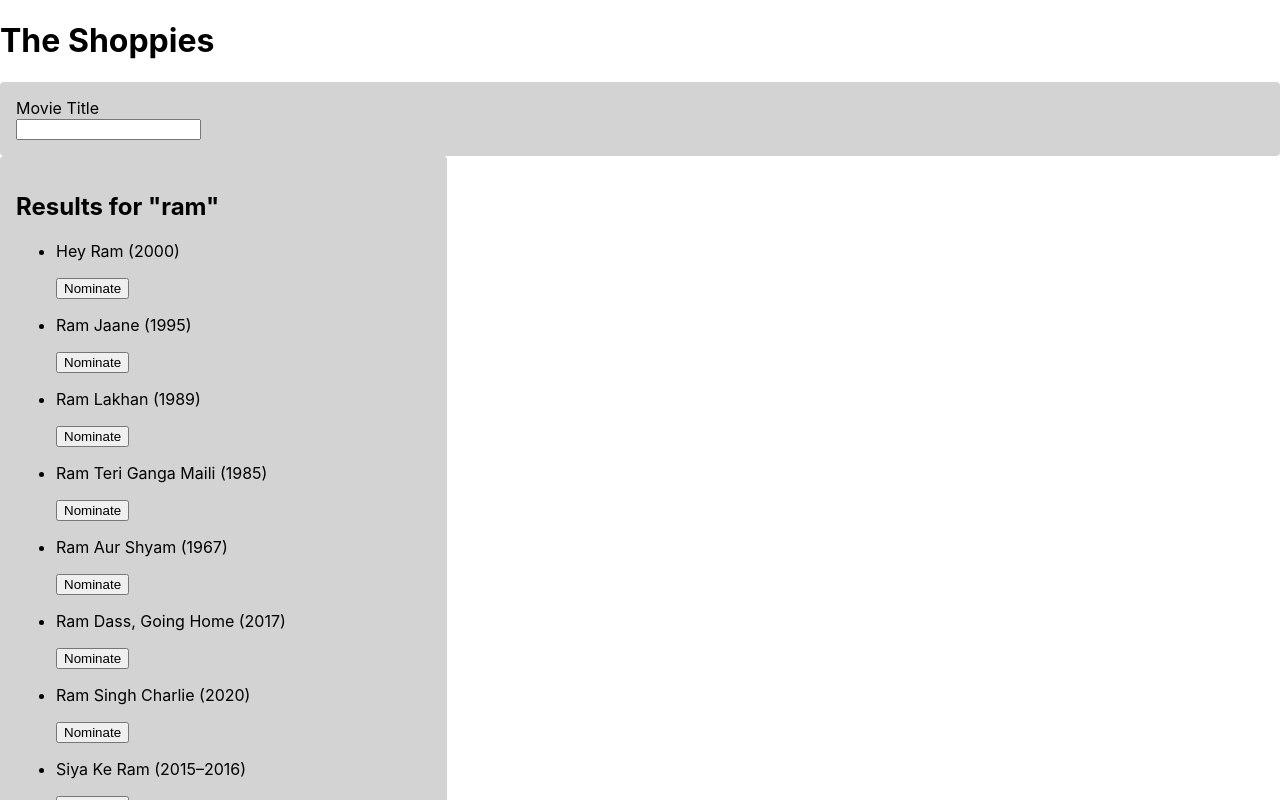
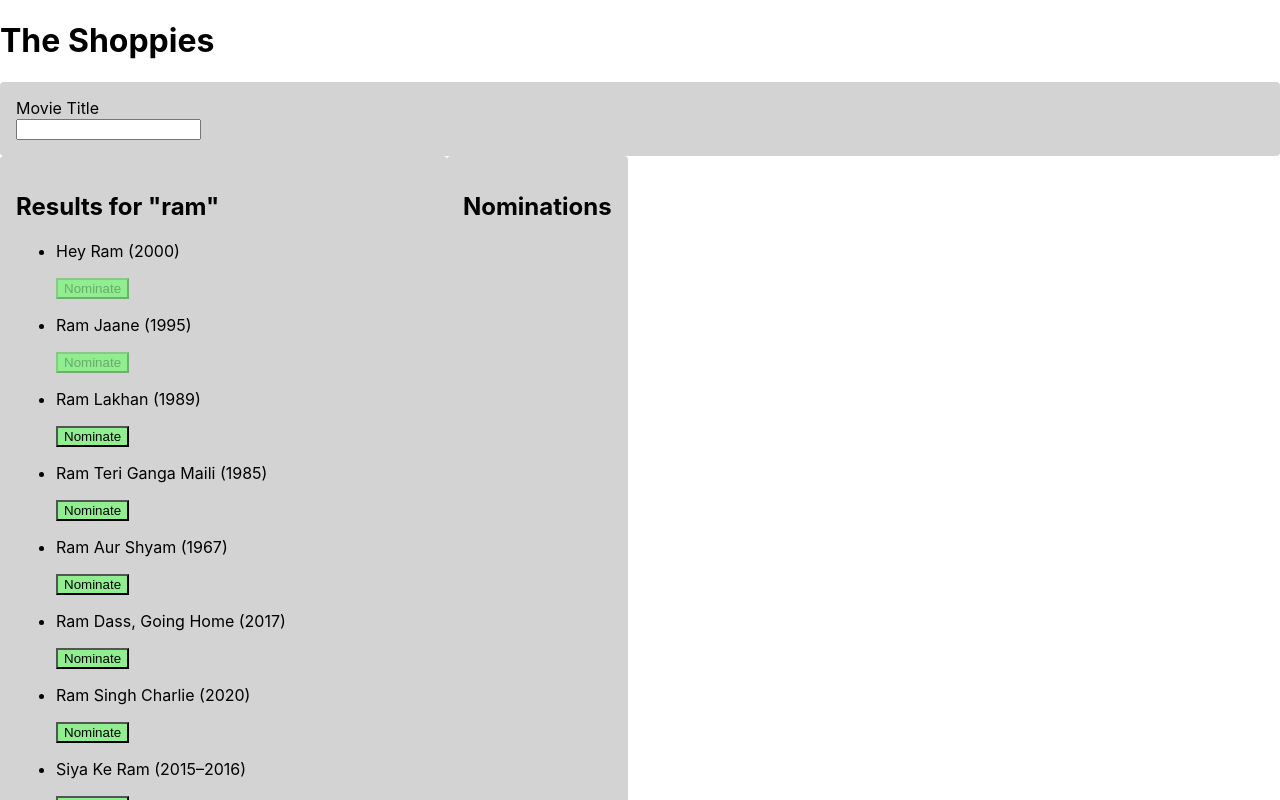
Before and after one commit to haleyglavina/OMDBChallenge, a React (Create React App) app in the folder client/: page / in a window 1280 px wide. Shown: the top 800 px of the page. Built offline with nearby package versions, Linux system fonts and the light colour scheme.

Commit message:
Disable buttons currently in nominations list

```diff
--- a/client/package.json
+++ b/client/package.json
@@ -10,7 +10,8 @@
     "node-sass": "^4.14.1",
     "react": "^16.13.1",
     "react-dom": "^16.13.1",
-    "react-scripts": "3.4.3"
+    "react-scripts": "3.4.3",
+    "uuid": "^8.3.0"
   },
   "scripts": {
     "start": "react-scripts start",
--- a/client/src/components/Main/Main.js
+++ b/client/src/components/Main/Main.js
@@ -9,13 +9,30 @@ function Main() {
     console.log("Search changed: ", input)
   }
 
+  let currNoms = [
+    {
+        "Title": "Hey Ram",
+        "Year": "2000",
+        "imdbID": "tt0222012",
+        "Type": "movie",
+        "Poster": "https://m.media-amazon.com/images/M/MV5BY2U3ZWVmODEtZDRiNy00YmFiLTg5ZjEtNzU2ZmJhYzQzZGQ0XkEyXkFqcGdeQXVyODEzOTQwNTY@._V1_SX300.jpg"
+    },
+    {
+        "Title": "Ram Jaane",
+        "Year": "1995",
+        "imdbID": "tt0114231",
+        "Type": "movie",
+        "Poster": "https://m.media-amazon.com/images/M/MV5BMTc1MDkzODk2Nl5BMl5BanBnXkFtZTcwNjA2ODgzMQ@@._V1_SX300.jpg"
+    }
+  ];
+
   return (
     <main>
       <h1 className="page-title">The Shoppies</h1>
       <Search searchChanged={searchChanged}/>
       <div className="movie-listings">
-        <Results searchInput="ram" />
-        <Nominations />
+        <Results searchInput="ram" currNoms={currNoms} />
+        <Nominations currNoms={currNoms}/>
       </div>
     </main>
   );
--- a/client/src/components/Movie/Movie.js
+++ b/client/src/components/Movie/Movie.js
@@ -1,12 +1,21 @@
 import React from 'react';
+import './Movie.scss';
 
-function Movie({movie}) {
+function Movie({movie, currNoms}) {
+  console.log("currNoms:",currNoms)
+  console.log("movie in currNoms?", currNoms.filter(nom => (nom.Title === movie.Title) && (nom.Year === movie.Year)).length)
   return (
     <div className="movie">
       <p className="movie__text">{`${movie.Title} (${movie.Year})`}</p>
-      <button className="btn btn--nominate">Nominate</button>
+      {// Check if movie object is in current nominations list
+        currNoms.filter(nom => (nom.Title === movie.Title) && (nom.Year === movie.Year)).length
+        ? <button className="btn btn--inactive" disabled>Nominate</button>
+        : <button className="btn" onClick={() => console.log("nominate!")}>Nominate</button>
+      }
     </div>
   );
 }
 
 export default Movie;
+
+// <button className={`btn ${currNoms.includes(movie) ? "btn--inactive" : null}`} >Nominate</button>
--- a/client/src/components/Movie/Movie.scss
+++ b/client/src/components/Movie/Movie.scss
@@ -0,0 +1,7 @@
+.btn {
+  background-color: lightgreen;
+
+  &--inactive {
+
+  }
+}
--- a/client/src/components/Nominations/Nominations.js
+++ b/client/src/components/Nominations/Nominations.js
@@ -3,7 +3,9 @@ import './Nominations.scss';
 
 function Nominations(props) {
   return (
-    <div>
+    <div className="section__container">
+      <h2 className="section__title">Nominations</h2>
+
 
     </div>
   );
--- a/client/src/components/Results/Results.js
+++ b/client/src/components/Results/Results.js
@@ -1,6 +1,7 @@
 import React from 'react';
 import './Results.scss';
 import Movie from '../Movie/Movie';
+import {v4 as uuid} from 'uuid';
 
 let movieLi = [
   {
@@ -75,13 +76,13 @@ let movieLi = [
   }
 ];
 
-function Results({searchInput}) {
+function Results({searchInput, currNoms}) {
   return (
     <div className="section__container">
       <h2 className="section__title">{`Results for "${searchInput}"`}</h2>
       <ul className="results__ul">
         {movieLi.map(movie =>
-          <li><Movie movie={movie} /></li>
+          <li key={uuid()}><Movie movie={movie} currNoms={currNoms}/></li>
         )}
       </ul>
     </div>
--- a/client/src/components/Search/Search.js
+++ b/client/src/components/Search/Search.js
@@ -5,7 +5,7 @@ function Search({searchChanged}) {
   return (
     <div className="section__container">
       <form className="search__form">
-        <label className="search__label" for="movie-search">Movie Title</label>
+        <label className="search__label" htmlFor="movie-search">Movie Title</label>
         <div className="search__input-box">
           <input
             className="search__input"
```
Also changed, not shown: 1 other file (tests, documents, lock files or other folders).
